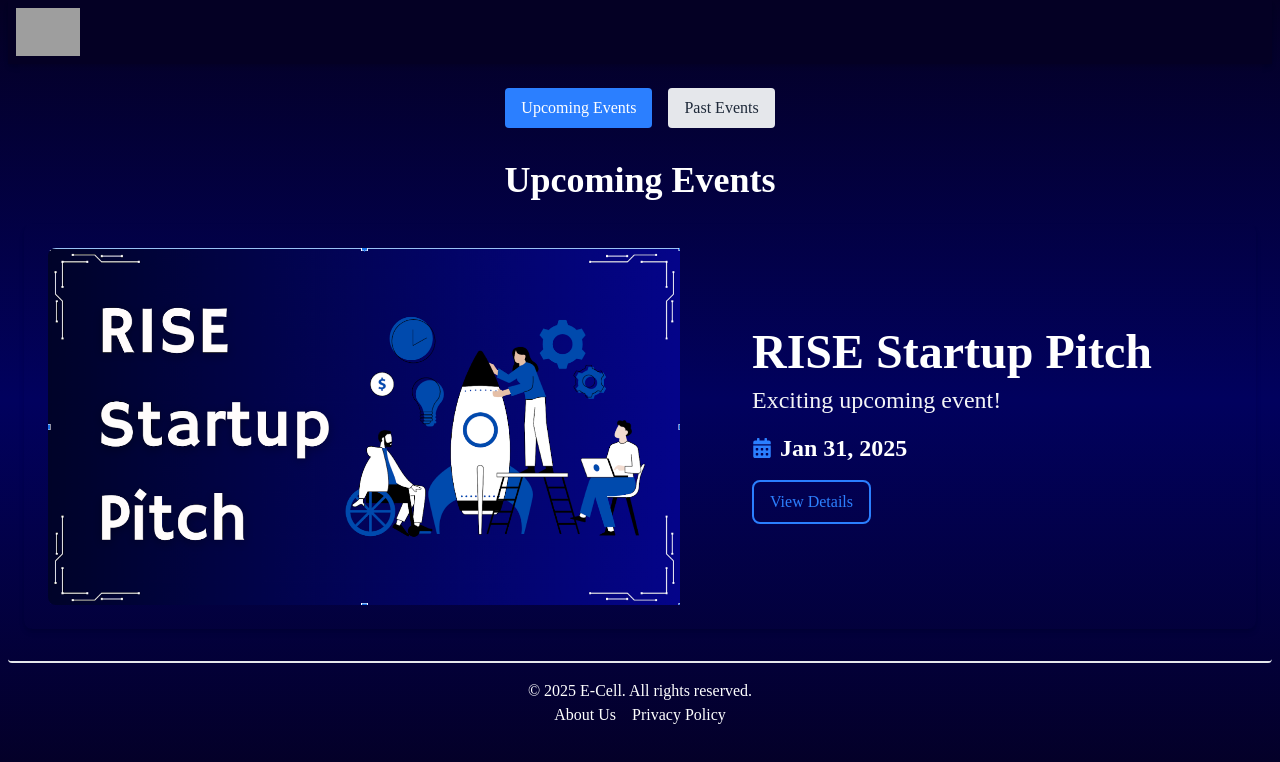
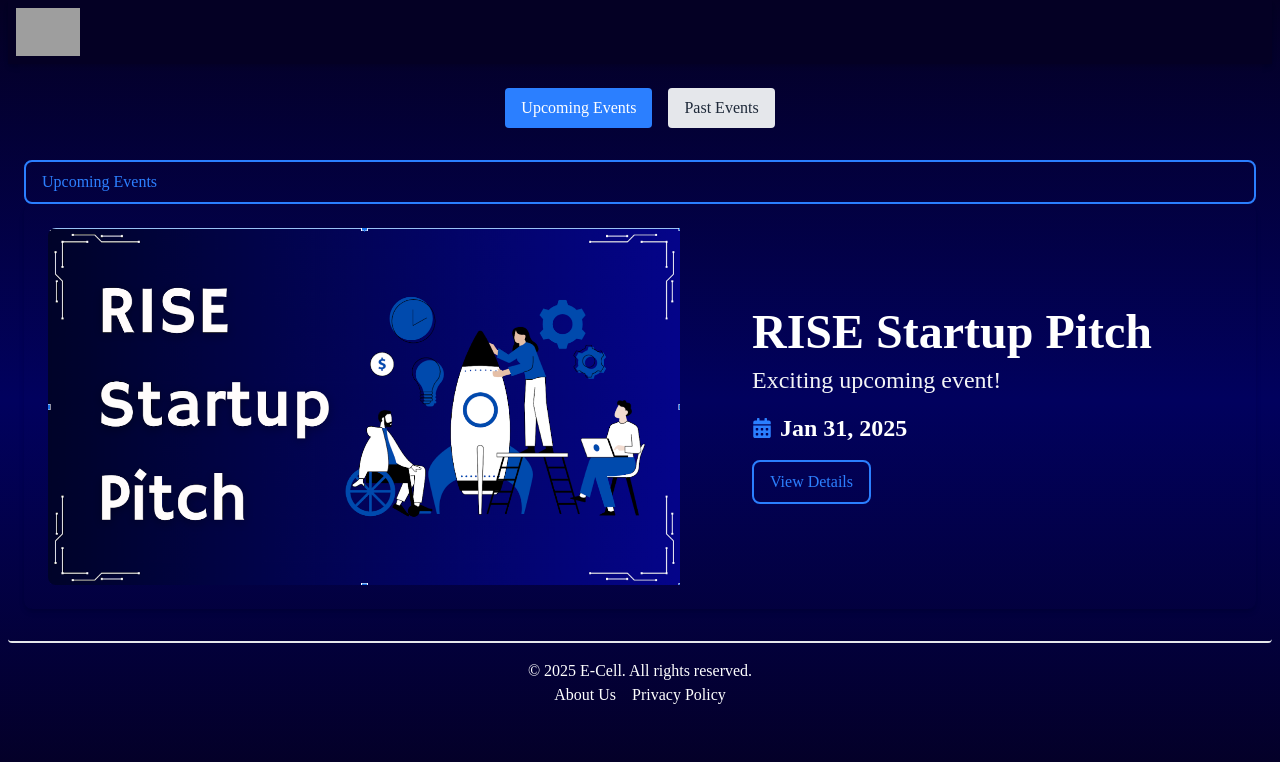
Before and after one commit to 2005pavitra/Event-Page, a React (Vite) app: page / in a window 1280 px wide. Shown: the top 762 px of the page. Built offline with nearby package versions, Linux system fonts and the light colour scheme; grey boxes are pictures that could not be loaded.

Commit message:
Update EventCard.jsx

```diff
--- a/src/EventCard.jsx
+++ b/src/EventCard.jsx
@@ -59,7 +59,7 @@ const App = () => {
           id="upcoming"
           className="py-8 px-4 border-b-2 border-gray-200 rounded"
         >
-          <h2 className="text-4xl font-bold mb-6 text-center">Upcoming Events</h2>
+          <h2 className="mt-auto text-blue-500 hover:text-blue-700 border-2 border-blue-500 px-4 py-2 rounded-lg self-start">Upcoming Events</h2>
           <Card />
         </section>
       ) : (
```
